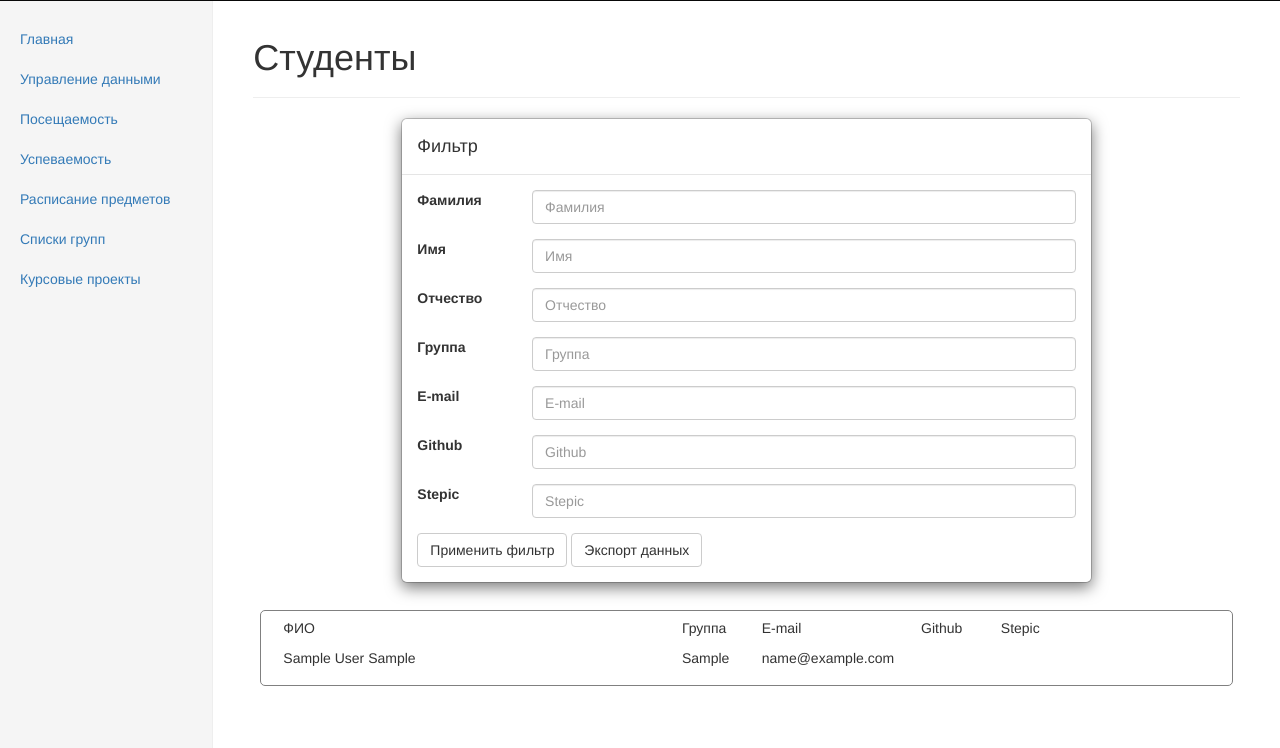
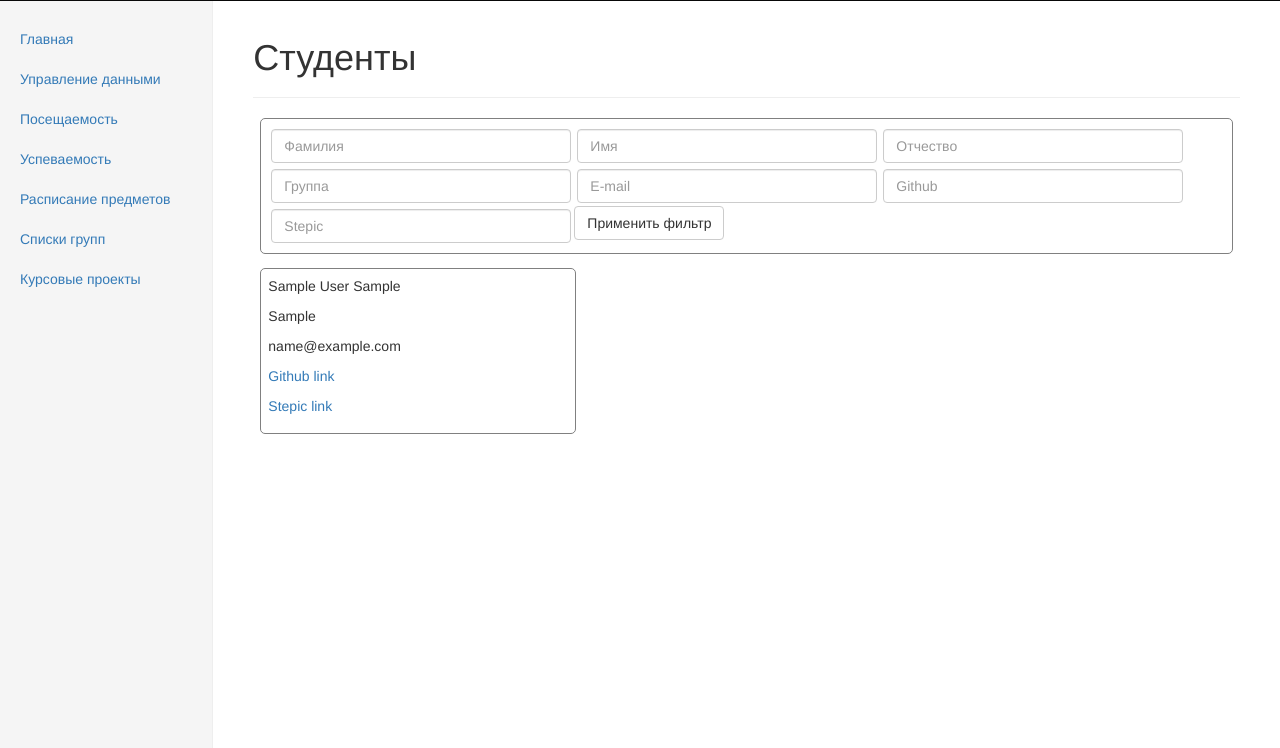
Before and after one commit to EvgeniyGor/StudentRecords, a Django app: template studentrecords/templates/studentrecords/students.html in a window 1280 px wide. Shown: the part 52-800 px from the top of the page. Run offline with Django 3.2, Linux system fonts and the light colour scheme; the template is opened without the code that fills it: values that come from a table or form of the project are taken from there, others are empty; tables that the repository leaves empty hold one stand-in row (values such as "Sample post"); parts of the project's set-up code (start-up, migrations or seed data) failed here and were passed over; some libraries are stand-ins or nearby versions.

Commit message:
[Update] design

```diff
--- a/studentrecords/static/css/style.css
+++ b/studentrecords/static/css/style.css
@@ -7,7 +7,6 @@ body {
     padding-top: 50px;
 }
 
-
 /*
  * Global add-ons
  */
@@ -16,7 +15,6 @@ body {
     padding-bottom: 10px;
     border-bottom: 1px solid #eee;
 }
-
 
 /*
  * Sidebar
@@ -45,15 +43,16 @@ body {
     margin-bottom: 20px;
     margin-left: -20px;
 }
+
 .nav-sidebar > li > a {
     padding-right: 20px;
     padding-left: 20px;
 }
+
 .nav-sidebar > .active > a {
     color: #fff;
     background-color: #428bca;
 }
-
 
 /*
  * Main content
@@ -62,23 +61,25 @@ body {
 .main {
     padding: 20px;
 }
+
 @media (min-width: 768px) {
     .main {
         padding-right: 40px;
         padding-left: 40px;
     }
 }
+
 .main .page-header {
     margin-top: 0;
 }
 
 .main .filter_button {
-	margin:20px 0 0 0;
+    margin: 20px 0 0 0;
 }
 
 .main .elements .element {
-		height:200px;
-		margin:30px 0 0 0;
+    height: 200px;
+    margin: 30px 0 0 0;
 }
 
 /*
@@ -104,8 +105,19 @@ body {
 }
 
 .student-block {
+    max-width: 960px;
+    box-sizing: content-box;
     padding: 7px;
     margin: 7px;
     border-radius: 5px;
     border: 1px solid gray;
 }
+
+div.form-group {
+    float: left;
+    margin: 3px;
+}
+
+div.form-group > input {
+    width: 300px;
+}
--- a/studentrecords/static/js/app.js
+++ b/studentrecords/static/js/app.js
@@ -2,13 +2,13 @@ $(document).ready(function () {
     var getItemValues = function (item) {
         var $item = $(item);
         return [
-            $item.find('span[key="first_name"]').text(),
-            $item.find('span[key="last_name"]').text(),
-            $item.find('span[key="patronymic"]').text(),
-            $item.find('span[key="study_group"]').text(),
-            $item.find('span[key="email"]').text(),
-            $item.find('span[key="github"]').text(),
-            $item.find('span[key="stepic"]').text()
+            $item.find('span[js-key="first_name"]').attr('js-value'),
+            $item.find('span[js-key="last_name"]').attr('js-value'),
+            $item.find('span[js-key="patronymic"]').attr('js-value'),
+            $item.find('span[js-key="study_group"]').attr('js-value'),
+            $item.find('span[js-key="email"]').attr('js-value'),
+            $item.find('span[js-key="github"]').attr('js-value'),
+            $item.find('span[js-key="stepic"]').attr('js-value')
         ];
     };
 
--- a/studentrecords/templates/studentrecords/attendance.html
+++ b/studentrecords/templates/studentrecords/attendance.html
@@ -24,7 +24,7 @@
                 </div>
             </div>
             <button type="submit" class="btn btn-default">Применить фильтр</button>
-            <button type="submit" class="btn btn-default">Экспорт данных</button>
+            <!--<button type="submit" class="btn btn-default">Экспорт данных</button>-->
         </form>
     </div>
 </div>
--- a/studentrecords/templates/studentrecords/grades.html
+++ b/studentrecords/templates/studentrecords/grades.html
@@ -24,7 +24,7 @@
                     </div>
                 </div>
                 <button type="submit" class="btn btn-default">Применить фильтр</button>
-                <button type="submit" class="btn btn-default">Экспорт данных</button>
+                <!--<button type="submit" class="btn btn-default">Экспорт данных</button>-->
             </form>
         </div>
     </div>
--- a/studentrecords/templates/studentrecords/group-list.html
+++ b/studentrecords/templates/studentrecords/group-list.html
@@ -21,7 +21,7 @@
                 </div>
             </div>
             <button type="submit" class="btn btn-default">Применить фильтр</button>
-            <button type="submit" class="btn btn-default">Экспорт данных</button>
+            <!--<button type="submit" class="btn btn-default">Экспорт данных</button>-->
         </form>
     </div>
 </div>
--- a/studentrecords/templates/studentrecords/students.html
+++ b/studentrecords/templates/studentrecords/students.html
@@ -4,96 +4,63 @@
 
 {% block content %}
 
-<div class="modal-content" style="width: 70%; margin: 0 auto">
-    <div class="modal-header">
-        <h4 class="modal-title" id="myModalLabel">Фильтр</h4>
+
+<div class="student-block clearfix">
+    <div class="form-group">
+        <input type="text" class="form-control" id="last-name" placeholder="Фамилия">
     </div>
-
-    <div id="filter-box" class="modal-body">
-        <div class="form-group row">
-            <label class="col-md-2" for="last-name">Фамилия</label>
-            <div class="col-md-10">
-                <input type="text" class="form-control" id="last-name" placeholder="Фамилия">
-            </div>
-        </div>
-        <div class="form-group row">
-            <label class="col-md-2" for="first-name">Имя</label>
-            <div class="col-md-10">
-                <input type="text" class="form-control" id="first-name" placeholder="Имя">
-            </div>
-        </div>
-        <div class="form-group row">
-            <label class="col-md-2" for="patronymic">Отчество</label>
-            <div class="col-md-10">
-                <input type="text" class="form-control" id="patronymic" placeholder="Отчество">
-            </div>
-        </div>
-        <div class="form-group row">
-            <label class="col-md-2" for="group">Группа</label>
-            <div class="col-md-10">
-                <input type="number" class="form-control" id="group" placeholder="Группа">
-            </div>
-        </div>
-        <div class="form-group row">
-            <label class="col-md-2" for="e-mail">E-mail</label>
-            <div class="col-md-10">
-                <input type="email" class="form-control" id="e-mail" placeholder="E-mail">
-            </div>
-        </div>
-        <div class="form-group row">
-            <label class="col-md-2" for="github">Github</label>
-            <div class="col-md-10">
-                <input type="text" class="form-control" id="github" placeholder="Github">
-            </div>
-        </div>
-        <div class="form-group row">
-            <label class="col-md-2" for="stepic">Stepic</label>
-            <div class="col-md-10">
-                <input type="text" class="form-control" id="stepic" placeholder="Stepic">
-            </div>
-        </div>
-        <button id="apply-students-filter" type="button" class="btn btn-default">Применить фильтр</button>
-        <button type="button" class="btn btn-default">Экспорт данных</button>
+    <div class="form-group">
+        <input type="text" class="form-control" id="first-name" placeholder="Имя">
     </div>
+    <div class="form-group">
+        <input type="text" class="form-control" id="patronymic" placeholder="Отчество">
+    </div>
+    <div class="form-group">
+        <input type="number" class="form-control" id="group" placeholder="Группа">
+    </div>
+    <div class="form-group">
+        <input type="email" class="form-control" id="e-mail" placeholder="E-mail">
+    </div>
+    <div class="form-group">
+        <input type="text" class="form-control" id="github" placeholder="Github">
+    </div>
+    <div class="form-group">
+        <input type="text" class="form-control" id="stepic" placeholder="Stepic">
+    </div>
+    <button id="apply-students-filter" type="button" class="btn btn-default">Применить фильтр</button>
+    <!--<button type="button" class="btn btn-default">Экспорт данных</button>-->
 </div>
 
-<br>
-
 {% for student in students %}
-<div class="student-block clearfix">
-    <div class="col-md-5">
-        <p>ФИО</p>
+<div class="student-block" style="float: left; width: 300px">
+    <div>
         <p>
-            <span key="first_name">{{ student.first_name }}</span>
-            <span key="last_name">{{ student.last_name}}</span>
-            <span key="patronymic">{{ student.patronymic }}</span>
+            <span js-key="first_name" js-value="{{ student.first_name }}">{{ student.first_name }}</span>
+            <span js-key="last_name" js-value="{{ student.last_name}}">{{ student.last_name}}</span>
+            <span js-key="patronymic" js-value="{{ student.patronymic }}">{{ student.patronymic }}</span>
         </p>
     </div>
-    <div class="col-md-1">
-        <p>Группа</p>
+    <div>
         <p>
-                <span key="study_group">{{ student.study_group }}</span>
+            <span js-key="study_group" js-value="{{ student.study_group }}">{{ student.study_group }}</span>
         </p>
     </div>
-    <div class="col-md-2">
-        <p>E-mail</p>
+    <div>
         <p>
-            <span key="email">{{ student.email }}</span>
+            <span js-key="email" js-value="{{ student.email }}">{{ student.email }}</span>
         </p>
     </div>
-    <div class="col-md-1">
-        <p>Github</p>
+    <div>
         <p>
-            <span key="github">
-                <a href="https://github.com/{{ user.github_id }}">{{ user.github_id }}</a>
+            <span js-key="github" js-value="{{ user.github_id }}">
+                <a href="https://github.com/{{ user.github_id }}">Github link</a>
             </span>
         </p>
     </div>
-    <div class="col-md-1">
-        <p>Stepic</p>
+    <div>
         <p>
-            <span key="stepic">
-                <a href="https://stepik.org/users/{{ user.stepic_id }}">{{ user.stepic_id }}</a>
+            <span js-key="stepic" js-value="{{ user.stepic_id }}">
+                <a href="https://stepik.org/users/{{ user.stepic_id }}">Stepic link</a>
             </span>
         </p>
     </div>
--- a/studentrecords/templates/studentrecords/term-projects.html
+++ b/studentrecords/templates/studentrecords/term-projects.html
@@ -19,7 +19,7 @@
                 </div>
             </div>
             <button type="submit" class="btn btn-default">Применить фильтр</button>
-            <button type="submit" class="btn btn-default">Экспорт данных</button>
+            <!--<button type="submit" class="btn btn-default">Экспорт данных</button>-->
         </form>
     </div>
 </div>
--- a/studentrecords/templates/studentrecords/timetable.html
+++ b/studentrecords/templates/studentrecords/timetable.html
@@ -18,7 +18,7 @@
                     </div>
                 </div>
                 <button type="submit" class="btn btn-default">Применить фильтр</button>
-                <button type="submit" class="btn btn-default">Экспорт данных</button>
+                <!--<button type="submit" class="btn btn-default">Экспорт данных</button>-->
             </form>
         </div>
     </div>
```
Lines whose indentation alone changed are shown as unchanged.
